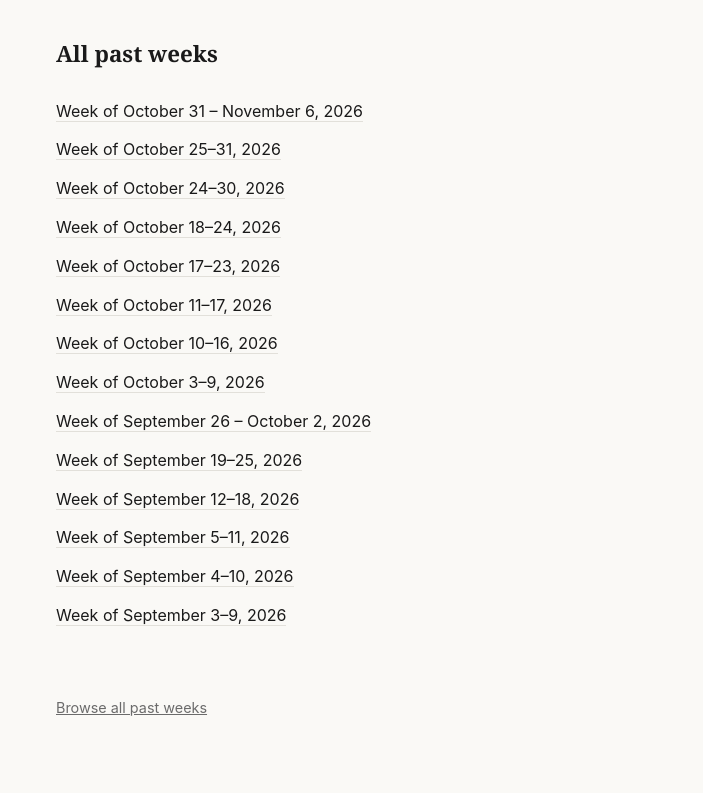
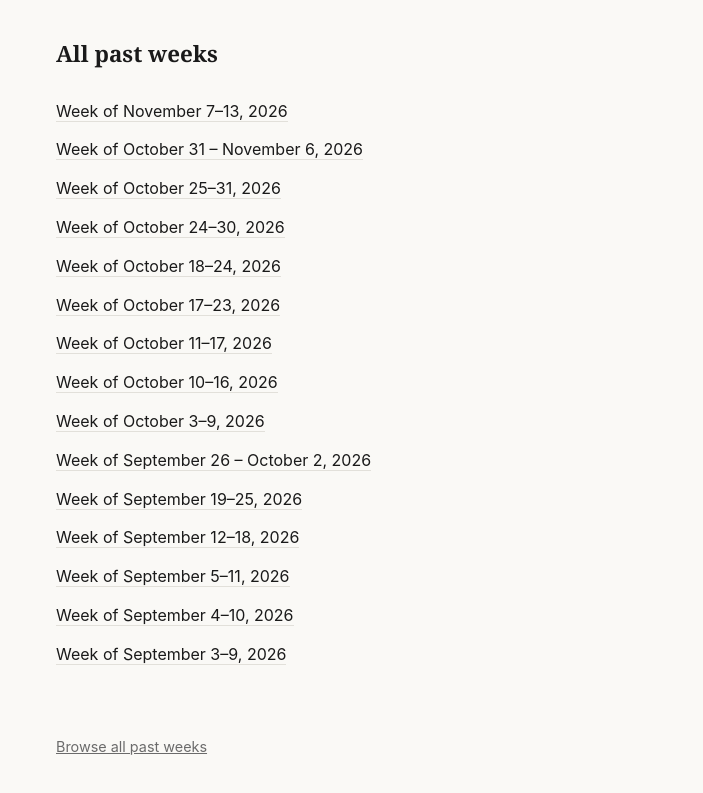
Before and after one commit to Blackbody-8/weeklymusic, a plain HTML site: page archive/index.html in a window 1280 px wide. Shown: the part 157-950 px from the top of the page, without its empty margins (288-991 px from the left). Drawn offline with Linux system fonts and the light colour scheme.

Commit message:
Rebuild archive index (2026-11-13)

```diff
--- a/archive/index.html
+++ b/archive/index.html
@@ -15,6 +15,7 @@
 <main>
 <h2>All past weeks</h2>
 <ul class="archive-list">
+  <li><a href="2026-11-13.html">Week of November 7–13, 2026</a></li>
   <li><a href="2026-11-06.html">Week of October 31 – November 6, 2026</a></li>
   <li><a href="2026-10-31.html">Week of October 25–31, 2026</a></li>
   <li><a href="2026-10-30.html">Week of October 24–30, 2026</a></li>
```
